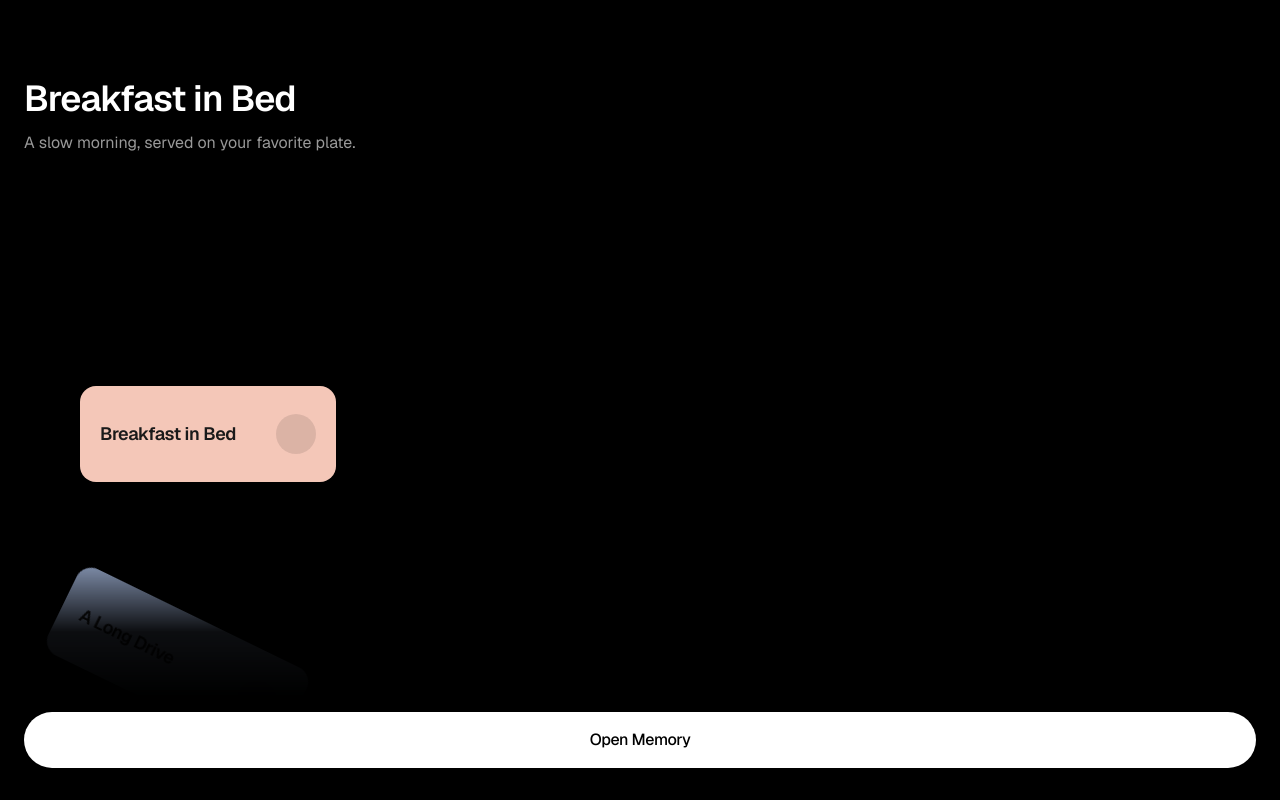
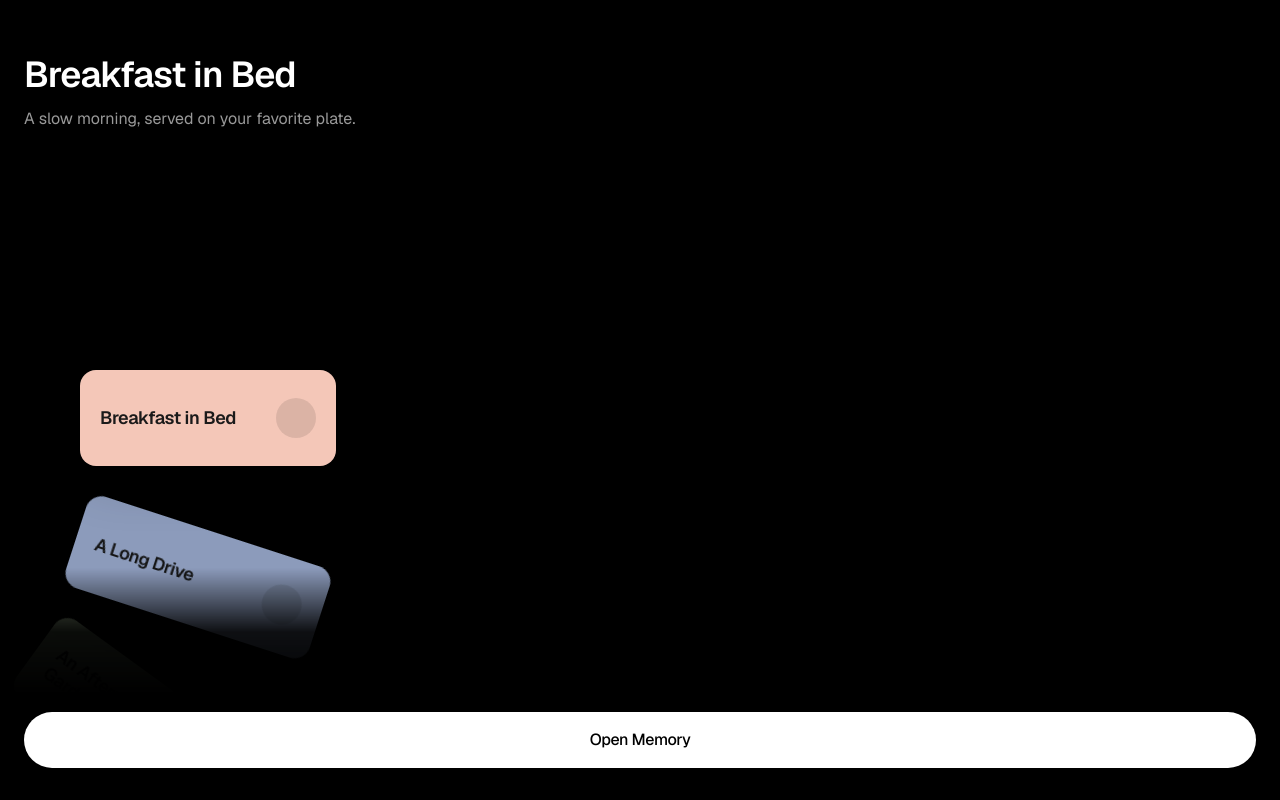
Before and after one commit to Jaysontian/mom-coupons, a Next.js app: page / in a window 1280 px wide. Built offline with nearby package versions, Linux system fonts and the light colour scheme.

Commit message:
Tighter card spacing and taller wheel area

```diff
--- a/app/Wheel.tsx
+++ b/app/Wheel.tsx
@@ -4,10 +4,10 @@ import Link from "next/link";
 import { useEffect, useRef, useState } from "react";
 import { COUPONS } from "./data";
 
-const SPACING_DEG = 26;
+const SPACING_DEG = 18;
 const RADIUS = 380;
 const AXIS_X = -300;
-const TICK = 220;
+const TICK = 160;
 
 export default function Wheel() {
   const scrollRef = useRef<HTMLDivElement>(null);
@@ -62,7 +62,7 @@ export default function Wheel() {
 
   return (
     <div className="relative h-dvh w-full overflow-hidden bg-black text-white flex flex-col">
-      <section className="px-6 pt-20 pb-4 z-30 relative">
+      <section className="px-6 pt-14 pb-2 z-30 relative">
         <h1
           key={`t-${current.id}`}
           className="text-4xl font-semibold tracking-tight leading-[1.05] animate-[fade_400ms_ease]"
```
